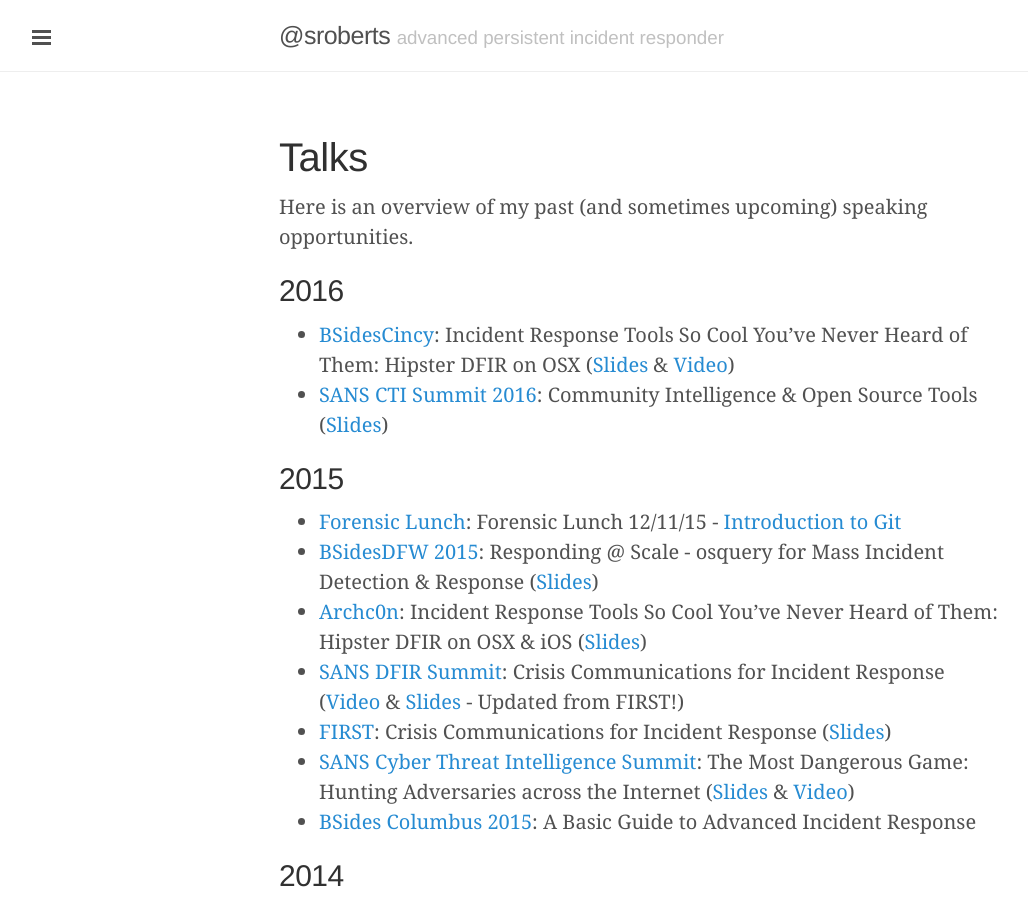
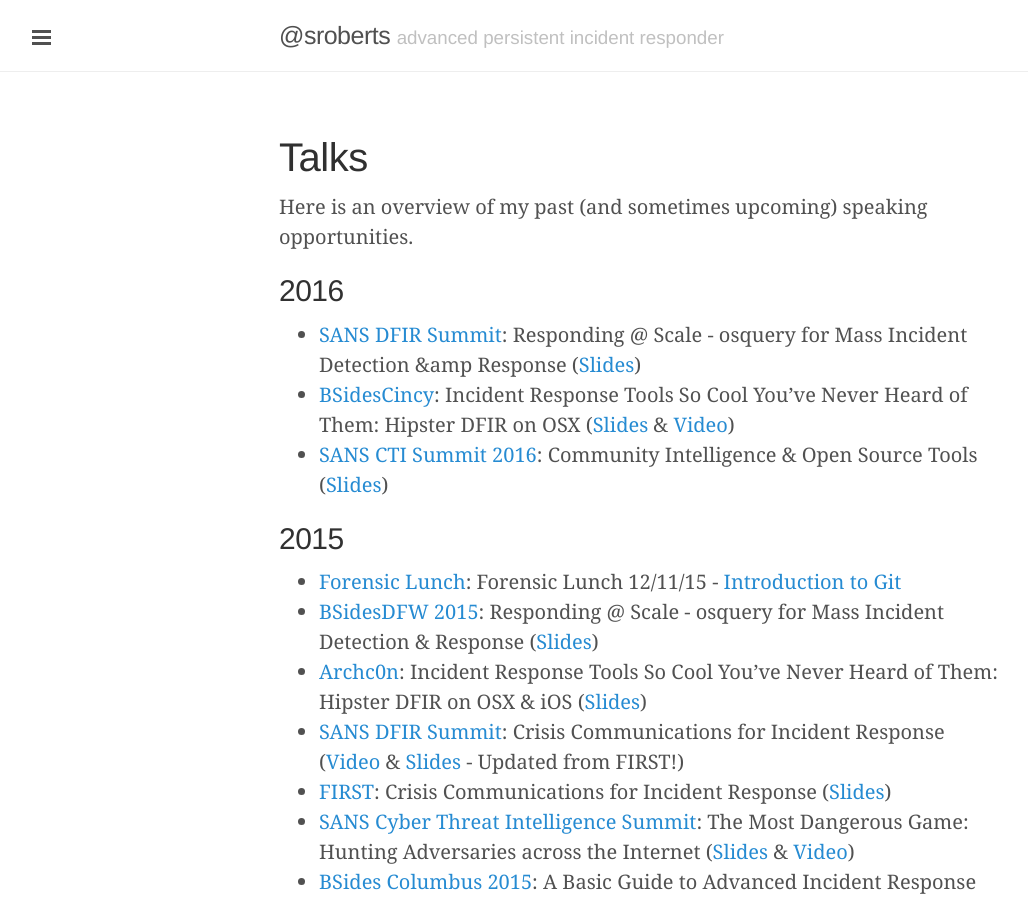
Before and after one commit to sroberts/sroberts.github.io, a Jekyll site: the page built from talks.md, in a window 1280 px wide and 900 px high. Shown: the whole window, without its empty margins (1-1029 px from the left). Built offline with Jekyll 4.4.1, drawn with Linux system fonts in a browser that asks for light colours; nearby versions of some CDN libraries; comment, search, counter and statistics services are not loaded.

Commit message:
added SANS DFIR Summit

```diff
--- a/talks.md
+++ b/talks.md
@@ -6,6 +6,7 @@
 Here is an overview of my past (and sometimes upcoming) speaking opportunities.
 
 ## 2016
+- [SANS DFIR Summit](http://www.sans.org/event/digital-forensics-summit-2016): Responding @ Scale - osquery for Mass Incident Detection &amp Response ([Slides](http://sroberts.github.io/responding-at-scale-with-osquery/slides.html#1))
 - [BSidesCincy](http://bsidescincy.org/): Incident Response Tools So Cool You've Never Heard of Them: Hipster DFIR on OSX ([Slides](https://speakerdeck.com/sroberts/hipster-dfir-on-osx-bsidescincy) & [Video](https://www.youtube.com/watch?v=gNJ10Kt4I9E))
 - [SANS CTI Summit 2016](https://www.sans.org/event/cyber-threat-intelligence-summit-2016): Community Intelligence & Open Source Tools ([Slides](https://speakerdeck.com/sroberts/community-intelligence-and-open-source-tools))
 
```
